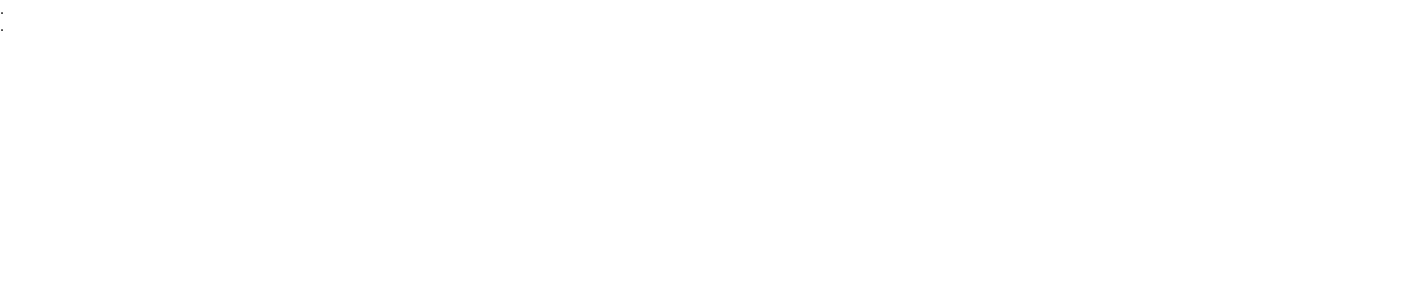
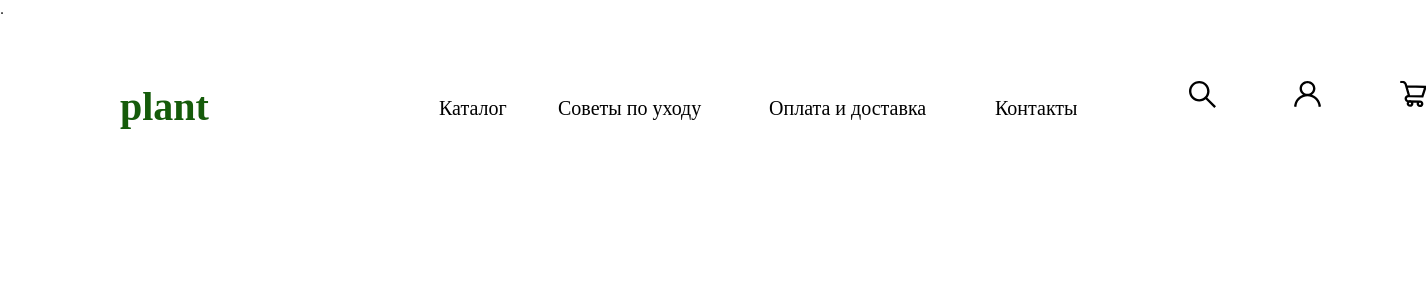
Before and after one commit to daniarmakyev/Plant, a React (Create React App) app: page / in a window 1280 px wide. Shown: the top 300 px of the page, 1428 px wide, since content can reach past the window. Built offline with nearby package versions, Linux system fonts and the light colour scheme.

Commit message:
addHeader

```diff
--- a/src/Styles/style.css
+++ b/src/Styles/style.css
@@ -7,8 +7,7 @@ body {
   font-optical-sizing: auto;
   font-weight: 400;
   font-style: normal;
-  font-variation-settings:
-    "slnt" 0;
+  font-variation-settings: "slnt" 0;
   font-size: 14px;
 }
 
@@ -28,8 +27,16 @@ body {
   clear: both;
 }
 
-.container  {
+.container {
   max-width: 1320px !important;
   padding: 0 10px;
   margin: 0 auto;
+  /* header */
+  position: absolute;
+  width: 1307.3px;
+  height: 53px;
+  left: 60px;
+  right: 72.7px;
+  top: 36px;
+  bottom: 2890px;
 }
--- a/src/components/Header/Header.tsx
+++ b/src/components/Header/Header.tsx
@@ -1,12 +1,94 @@
-import React from 'react'
-import styles from "./header.module.css"
+import React from "react";
+import { Link, NavLink, useSearchParams } from "react-router-dom";
+import styles from "./header.module.css";
 
 const Header = () => {
   return (
-    <div>
-      .
+    <div className="container">
+      <NavLink to={"/"} className={styles.plant}>
+        plant
+      </NavLink>
+
+      <NavLink to={"/"} className={styles.catalog}>
+        Каталог
+      </NavLink>
+
+      <NavLink to={"/"} className={styles.sovety}>
+        Советы по уходу
+      </NavLink>
+
+      <NavLink to={"/"} className={styles.oplata}>
+        Оплата и доставка
+      </NavLink>
+
+      <NavLink to={"/"} className={styles.contact}>
+        Контакты
+      </NavLink>
+
+      <Link to={"/"} className={styles.search}>
+        <svg
+          width="27.000000"
+          height="27.000000"
+          viewBox="0 0 27 27"
+          fill="none"
+          xmlns="http://www.w3.org/2000/svg"
+          // xmlnslink="http://www.w3.org/1999/xlink"
+        >
+          <desc>Created with Pixso.</desc>
+          <defs />
+          <path
+            id="Поиск на сайте"
+            d="M10.27 3.05e-5C15.94 3.05e-5 20.54 4.59 20.54 10.27C20.54 15.94 15.94 20.54 10.27 20.54C4.59 20.54 0 15.94 0 10.27C0 4.6 4.6 0 10.27 0L10.27 0L10.27 3.05e-5ZM10.27 18.16C14.63 18.16 18.16 14.63 18.16 10.27C18.16 5.91 14.63 2.37 10.27 2.37C5.91 2.37 2.37 5.91 2.37 10.27C2.38 14.63 5.91 18.16 10.27 18.16L10.27 18.16L10.27 18.16ZM25.31 27L15.67 17.35L17.35 15.67L27 25.31L25.31 27Z"
+            fill="#000000"
+            fillOpacity="1.000000"
+            fillRule="nonzero"
+          />
+        </svg>
+      </Link>
+
+      <Link to={"/"} className={styles.vector}>
+        <svg
+          width="27.000000"
+          height="27.000000"
+          viewBox="0 0 27 27"
+          fill="none"
+          xmlns="http://www.w3.org/2000/svg"
+          // xmlnslink="http://www.w3.org/1999/xlink"
+        >
+          <desc>Created with Pixso.</desc>
+          <defs />
+          <path
+            id="Vector"
+            d="M13.5 0C17.86 0 21.41 3.38 21.41 7.55C21.41 11.73 17.86 15.11 13.5 15.11C9.13 15.11 5.58 11.73 5.58 7.55C5.59 3.38 9.13 0 13.49 0L13.5 0ZM13.5 12.87C16.57 12.87 19.06 10.49 19.06 7.55C19.06 4.62 16.57 2.24 13.5 2.24C10.42 2.24 7.93 4.62 7.93 7.55C7.94 10.49 10.43 12.86 13.49 12.87L13.49 12.87L13.5 12.87ZM24.68 26.01L24.25 23.7C23.28 18.8 18.84 15.14 13.5 15.14L13.49 15.14C8.16 15.14 3.71 18.79 2.75 23.62L2.74 23.69L2.31 25.98L0 25.58L0.43 23.28C1.61 17.33 7.01 12.89 13.49 12.89L13.5 12.89L13.5 12.89C19.99 12.89 25.39 17.34 26.55 23.22L26.56 23.3L27 25.61L24.68 26.01Z"
+            fill="#000000"
+            fillOpacity="1.000000"
+            fillRule="nonzero"
+          />
+        </svg>
+      </Link>
+
+      <Link to={"/"} className={styles.corzina}>
+        <svg
+          width="26.000000"
+          height="26.000000"
+          viewBox="0 0 26 26"
+          fill="none"
+          xmlns="http://www.w3.org/2000/svg"
+          // xmlnslink="http://www.w3.org/1999/xlink"
+        >
+          <desc>Created with Pixso.</desc>
+          <defs />
+          <path
+            id="Корзина"
+            d="M10.23 19.36C12.09 19.37 13.59 20.84 13.58 22.65C13.56 24.45 12.04 25.9 10.18 25.88C8.31 25.87 6.81 24.39 6.83 22.59C6.84 20.79 8.36 19.34 10.23 19.36ZM10.19 23.64C10.78 23.64 11.25 23.19 11.26 22.63C11.26 22.06 10.79 21.6 10.21 21.6C9.63 21.59 9.15 22.05 9.15 22.61C9.14 23.17 9.61 23.64 10.19 23.64ZM20.2 19.44C22.06 19.45 23.56 20.92 23.55 22.73C23.53 24.53 22.01 25.98 20.14 25.96C18.28 25.95 16.78 24.48 16.79 22.67C16.81 20.87 18.33 19.42 20.2 19.44L20.2 19.44ZM20.16 23.72C20.75 23.73 21.22 23.27 21.23 22.71C21.23 22.14 20.76 21.68 20.18 21.68C19.6 21.67 19.12 22.13 19.11 22.69C19.11 23.26 19.58 23.72 20.16 23.72ZM20.16 21.68L8.55 21.58C6.38 21.57 4.64 19.85 4.65 17.76C4.67 16 5.92 14.53 7.6 14.11L7.63 14.1L4.43 3.74C4.15 2.88 3.34 2.27 2.38 2.26L-0.72 2.24L-0.7 0L2.41 0.02C4.4 0.04 6.08 1.31 6.64 3.05L6.65 3.08L6.65 3.09L10.71 16.25L8.59 16.23C7.71 16.23 6.98 16.92 6.97 17.78C6.97 18.63 7.68 19.33 8.57 19.34L20.17 19.44L20.16 21.68ZM23.31 16.35L9.14 16.24L9.16 14L21.58 14.1L23.57 7.58L23.57 6.72L7.01 6.59L7.03 4.34L25.91 4.5L25.88 7.92L23.31 16.35Z"
+            fill="#000000"
+            fillOpacity="1.000000"
+            fillRule="nonzero"
+          />
+        </svg>
+      </Link>
     </div>
-  )
-}
+  );
+};
 
-export default Header
+export default Header;
--- a/src/components/Header/header.module.css
+++ b/src/components/Header/header.module.css
@@ -0,0 +1,154 @@
+/* .container {
+  /* header
+  position: absolute;
+  width: 1307.3px;
+  height: 53px;
+  left: 60px;
+  right: 72.7px;
+  top: 36px;
+  bottom: 2890px;
+} */
+
+.plant {
+  /* Название магазина */
+  position: absolute;
+  width: 139px;
+  height: 53px;
+  left: 60px;
+  right: 1241px;
+  top: 44px;
+  bottom: 1252px;
+  display: flex;
+  flex-direction: row;
+  align-items: center;
+
+  color: rgb(21, 91, 10);
+  font-family: Raleway;
+  font-size: 40px;
+  font-weight: 900;
+  line-height: 47px;
+  letter-spacing: 0%;
+  text-align: left;
+}
+
+.catalog {
+  /* Каталог */
+  position: absolute;
+  width: 119px;
+  height: 70px;
+  left: 379px;
+  right: 183px;
+  top: 37px;
+  bottom: -37px;
+  display: flex;
+  flex-direction: row;
+  align-items: center;
+
+  color: rgb(0, 0, 0);
+  font-family: Raleway;
+  font-size: 20px;
+  font-weight: 400;
+  line-height: 23px;
+  letter-spacing: 0%;
+  text-align: left;
+}
+
+.sovety {
+  /* Советы по уходу */
+  position: absolute;
+  width: 177px;
+  height: 70px;
+  left: 498px;
+  right: 6px;
+  top: 37px;
+  bottom: -37px;
+  display: flex;
+  flex-direction: row;
+  align-items: center;
+
+  color: rgb(0, 0, 0);
+  font-family: Raleway;
+  font-size: 20px;
+  font-weight: 400;
+  line-height: 23px;
+  letter-spacing: 0%;
+  text-align: left;
+}
+
+.oplata {
+  /* Оплата и доставка */
+  position: absolute;
+  width: 208px;
+  height: 70px;
+  left: 709px;
+  right: -236px;
+  top: 37px;
+  bottom: -37px;
+  display: flex;
+  flex-direction: row;
+  align-items: center;
+
+  color: rgb(0, 0, 0);
+  font-family: Raleway;
+  font-size: 20px;
+  font-weight: 400;
+  line-height: 23px;
+  letter-spacing: 0%;
+  text-align: left;
+}
+
+.contact {
+  /* Контакты */
+  position: absolute;
+  width: 125px;
+  height: 70px;
+  left: 935px;
+  right: -379px;
+  top: 37px;
+  bottom: -37px;
+  display: flex;
+  flex-direction: row;
+  align-items: center;
+
+  color: rgb(0, 0, 0);
+  font-family: Raleway;
+  font-size: 20px;
+  font-weight: 400;
+  line-height: 23px;
+  letter-spacing: 0%;
+  text-align: left;
+}
+
+.search {
+  /* Поиск на сайте */
+  position: absolute;
+  width: 27px;
+  height: 27px;
+  left: 1129px;
+  right: 151.3px;
+  top: 45px;
+  bottom: -19px;
+}
+
+.vector {
+  /* Личный кабинет */
+  position: absolute;
+  width: 27px;
+  height: 26.74px;
+  left: 1234px;
+  right: 46.3px;
+  top: 45px;
+  bottom: -18.74px;
+}
+
+.corzina {
+  /* Корзина */
+  position: absolute;
+  width: 27px;
+  height: 27px;
+  left: 1340.31px;
+  right: -60px;
+  top: 45px;
+  bottom: -19px;
+  transform: rotate(1.02deg);
+}
```
Also changed, not shown: src/index.tsx (+11 -12 lines), src/components/Header/img/nameStore.png (added). Lines whose indentation alone changed are shown as unchanged.
